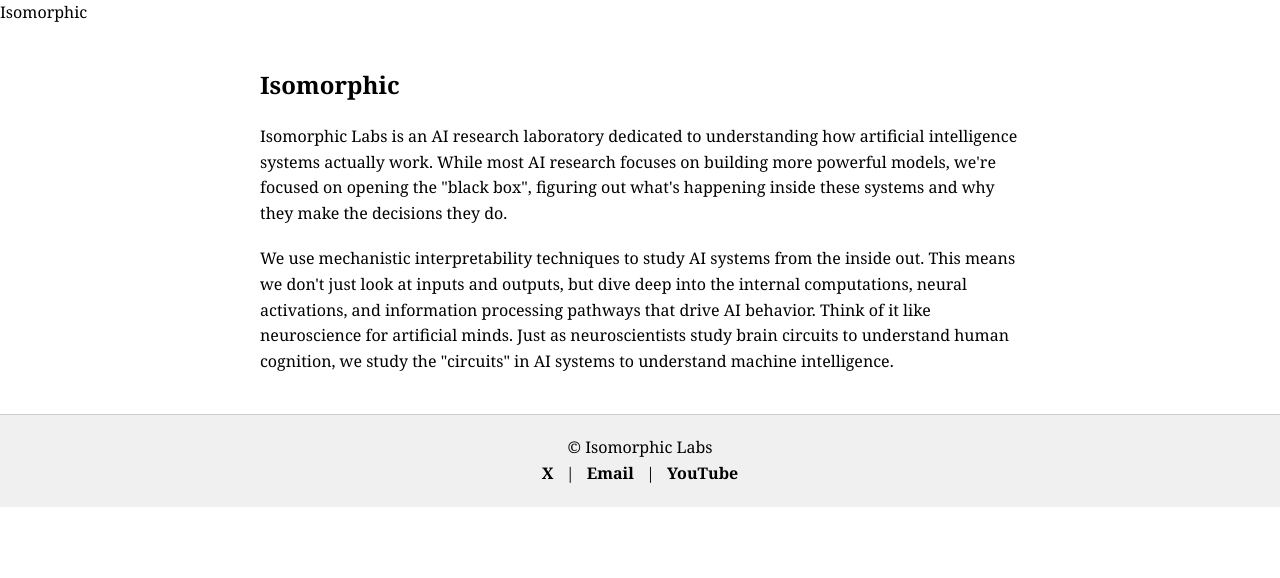
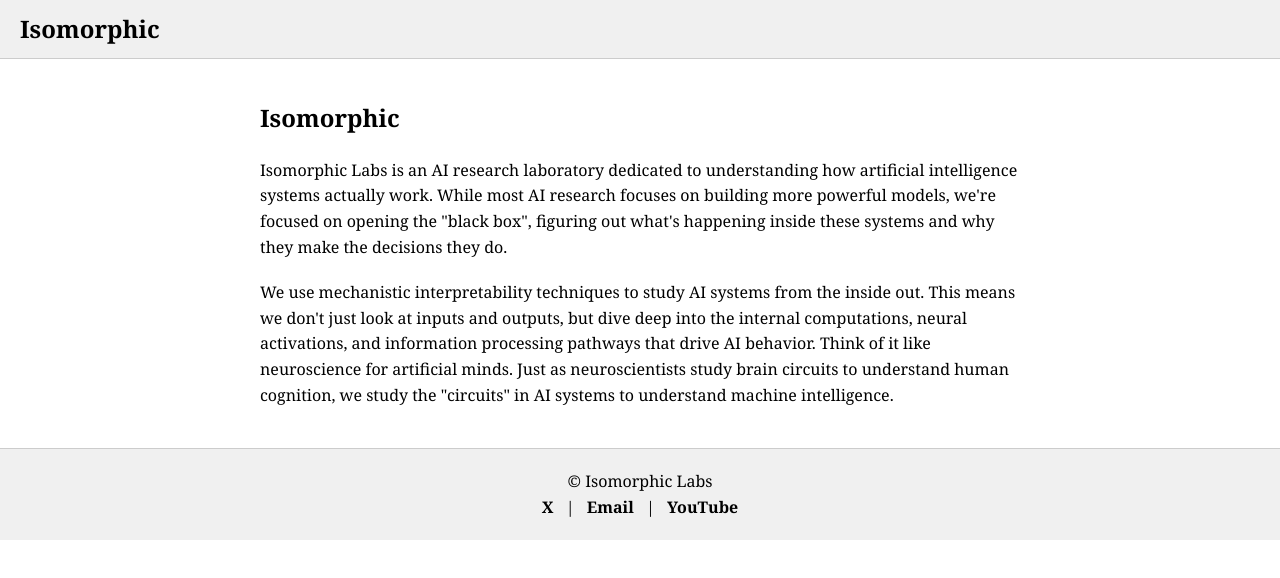
Before and after one commit to isomorphic-lab/isomorphic-lab.github.io, a plain HTML site: page index.html in a window 1280 px wide. Drawn offline with Linux system fonts and the light colour scheme; a web font is replaced by a local one.

Commit message:
Update index.html

```diff
--- a/index.html
+++ b/index.html
@@ -13,6 +13,20 @@
   margin: 0;
   padding: 0;
   box-sizing: border-box;
+}
+/* Navbar */
+.navbar {
+  background-color: #f0f0f0;
+  padding: 10px 20px;
+  display: flex;
+  justify-content: space-between;
+  align-items: center;
+  border-bottom: 1px solid #ccc;
+}
+
+.nav-logo {
+  font-size: 1.5rem;
+  font-weight: bold;
 }
 
 body {
```
